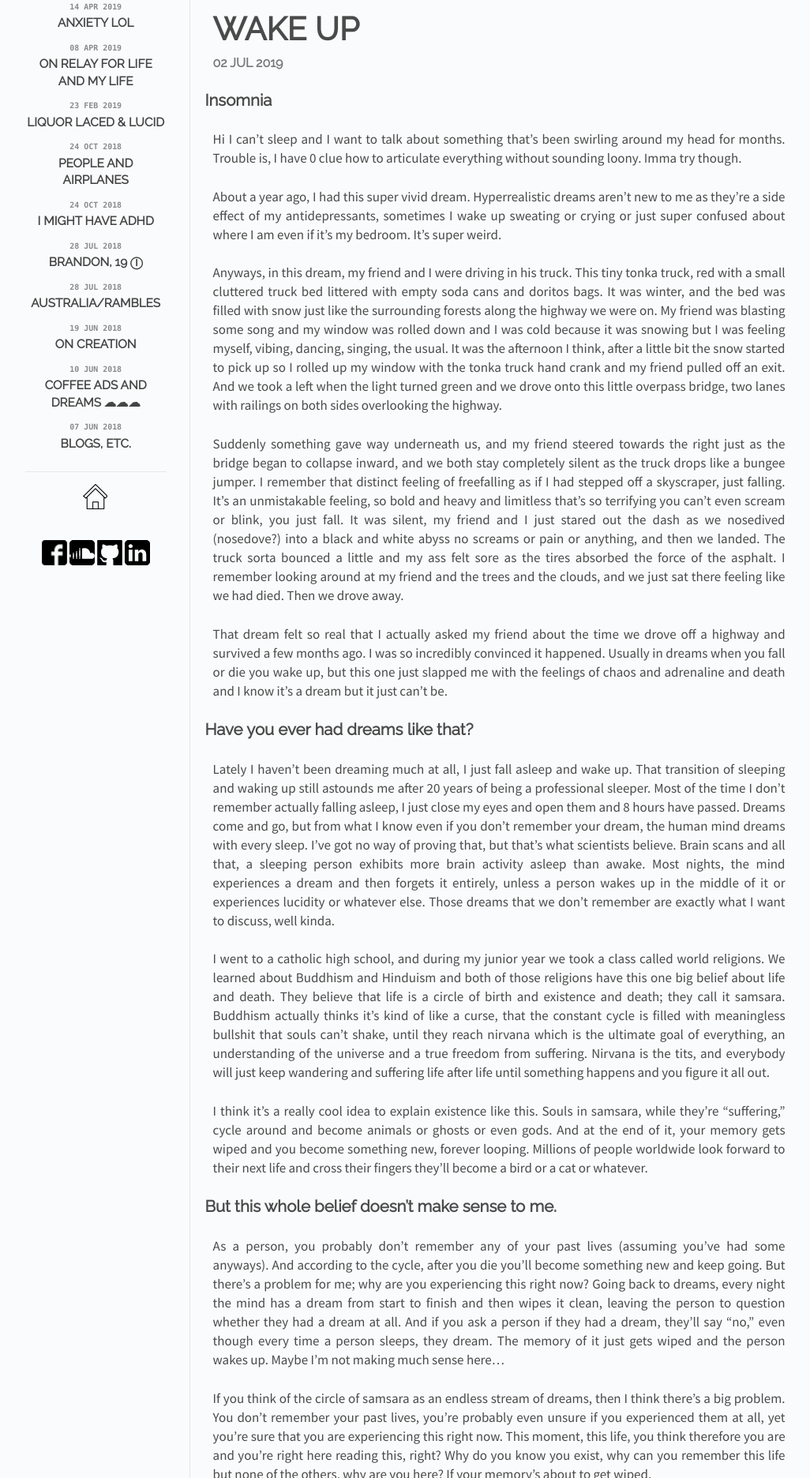
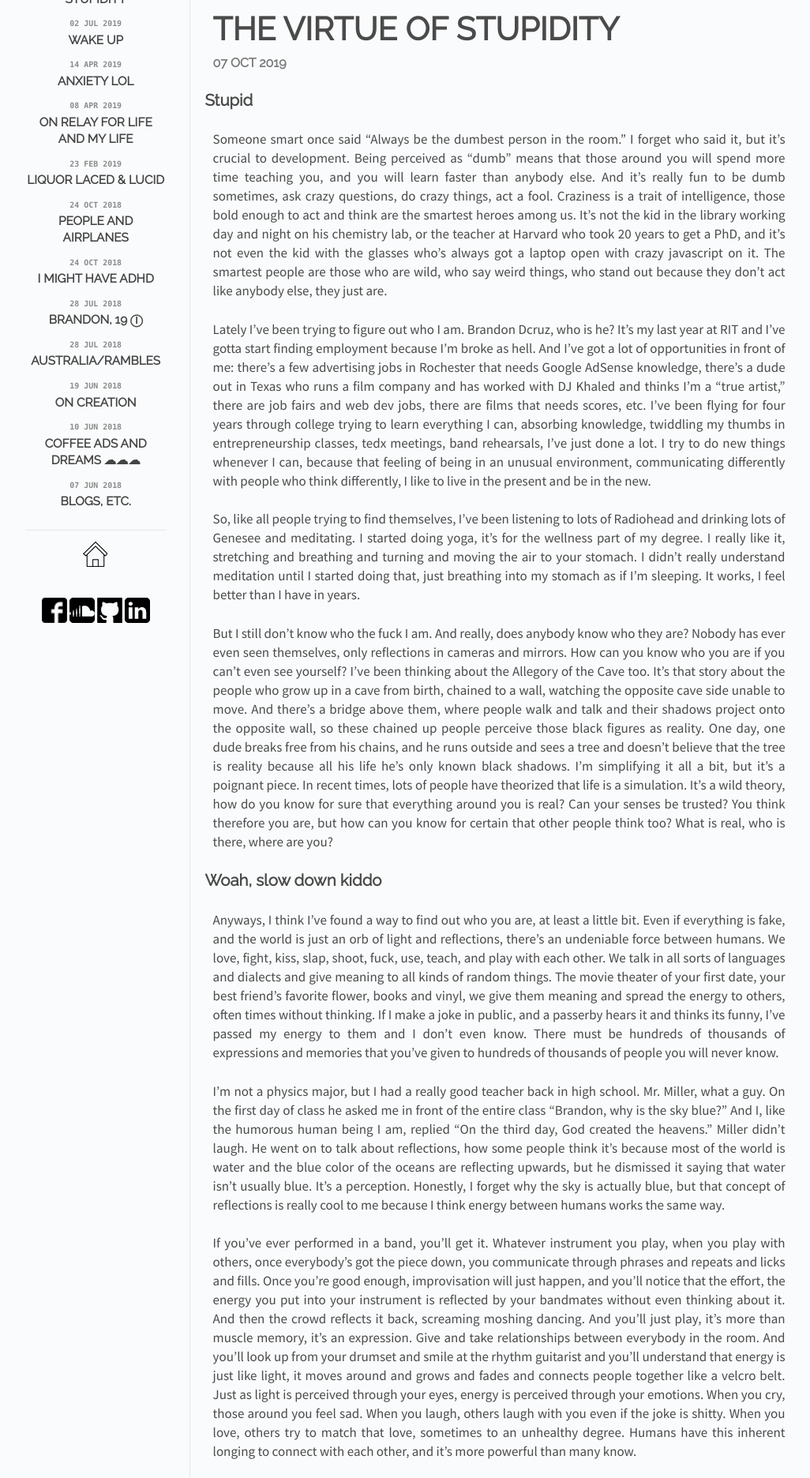
Before and after one commit to Dcruzships/AMBlog, a Jekyll site: the page built from index.html, in a window 1280 px wide, cut to the strip 328-2200 px from the top of the page. Shown: the whole strip at 79% size, without its empty margins (118-1144 px from the left). Built offline with Jekyll 4.4.1, drawn with Linux system fonts in a browser that asks for light colours; some of the changed text lies outside the part shown.

Commit message:
010
New post!

```diff
--- /dev/null
+++ b/_posts/2019-08-27-backkk.md
@@ -0,0 +1,39 @@
+---
+layout: post
+title: The Virtue of Stupidity
+cover: https://i.imgur.com/C12DYH9.png
+description: Who are you?
+date:   2019-10-07 13:36:00
+categories: posts
+---
+
+## Stupid
+
+Someone smart once said "Always be the dumbest person in the room." I forget who said it, but it's crucial to development. Being perceived as "dumb" means that those around you will spend more time teaching you, and you will learn faster than anybody else. And it's really fun to be dumb sometimes, ask crazy questions, do crazy things, act a fool. Craziness is a trait of intelligence, those bold enough to act and think are the smartest heroes among us. It's not the kid in the library working day and night on his chemistry lab, or the teacher at Harvard who took 20 years to get a PhD, and it's not even the kid with the glasses who's always got a laptop open with crazy javascript on it. The smartest people are those who are wild, who say weird things, who stand out because they don't act like anybody else, they just are.
+
+Lately I've been trying to figure out who I am. Brandon Dcruz, who is he? It's my last year at RIT and I've gotta start finding employment because I'm broke as hell. And I've got a lot of opportunities in front of me: there's a few advertising jobs in Rochester that needs Google AdSense knowledge, there's a dude out in Texas who runs a film company and has worked with DJ Khaled and thinks I'm a "true artist," there are job fairs and web dev jobs, there are films that needs scores, etc. I've been flying for four years through college trying to learn everything I can, absorbing knowledge, twiddling my thumbs in entrepreneurship classes, tedx meetings, band rehearsals, I've just done a lot. I try to do new things whenever I can, because that feeling of being in an unusual environment, communicating differently with people who think differently, I like to live in the present and be in the new.
+
+So, like all people trying to find themselves, I've been listening to lots of Radiohead and drinking lots of Genesee and meditating. I started doing yoga, it's for the wellness part of my degree. I really like it, stretching and breathing and turning and moving the air to your stomach. I didn't really understand meditation until I started doing that, just breathing into my stomach as if I'm sleeping. It works, I feel better than I have in years.
+
+But I still don't know who the fuck I am. And really, does anybody know who they are? Nobody has ever even seen themselves, only reflections in cameras and mirrors. How can you know who you are if you can't even see yourself? I've been thinking about the Allegory of the Cave too. It's that story about the people who grow up in a cave from birth, chained to a wall, watching the opposite cave side unable to move. And there's a bridge above them, where people walk and talk and their shadows project onto the opposite wall, so these chained up people perceive those black figures as reality. One day, one dude breaks free from his chains, and he runs outside and sees a tree and doesn't believe that the tree is reality because all his life he's only known black shadows. I'm simplifying it all a bit, but it's a poignant piece. In recent times, lots of people have theorized that life is a simulation. It's a wild theory, how do you know for sure that everything around you is real? Can your senses be trusted? You think therefore you are, but how can you know for certain that other people think too? What is real, who is there, where are you?
+
+## Woah, slow down kiddo
+
+Anyways, I think I've found a way to find out who you are, at least a little bit. Even if everything is fake, and the world is just an orb of light and reflections, there's an undeniable force between humans. We love, fight, kiss, slap, shoot, fuck, use, teach, and play with each other. We talk in all sorts of languages and dialects and give meaning to all kinds of random things. The movie theater of your first date, your best friend's favorite flower, books and vinyl, we give them meaning and spread the energy to others, often times without thinking. If I make a joke in public, and a passerby hears it and thinks its funny, I've passed my energy to them and I don't even know. There must be hundreds of thousands of expressions and memories that you've given to hundreds of thousands of people you will never know.
+
+I'm not a physics major, but I had a really good teacher back in high school. Mr. Miller, what a guy. On the first day of class he asked me in front of the entire class "Brandon, why is the sky blue?" And I, like the humorous human being I am, replied "On the third day, God created the heavens." Miller didn't laugh. He went on to talk about reflections, how some people think it's because most of the world is water and the blue color of the oceans are reflecting upwards, but he dismissed it saying that water isn't usually blue. It's a perception. Honestly, I forget why the sky is actually blue, but that concept of reflections is really cool to me because I think energy between humans works the same way.
+
+If you've ever performed in a band, you'll get it. Whatever instrument you play, when you play with others, once everybody's got the piece down, you communicate through phrases and repeats and licks and fills. Once you're good enough, improvisation will just happen, and you'll notice that the effort, the energy you put into your instrument is reflected by your bandmates without even thinking about it. And then the crowd reflects it back, screaming moshing dancing. And you'll just play, it's more than muscle memory, it's an expression. Give and take relationships between everybody in the room. And you'll look up from your drumset and smile at the rhythm guitarist and you'll understand that energy is just like light, it moves around and grows and fades and connects people together like a velcro belt. Just as light is perceived through your eyes, energy is perceived through your emotions. When you cry, those around you feel sad. When you laugh, others laugh with you even if the joke is shitty. When you love, others try to match that love, sometimes to an unhealthy degree. Humans have this inherent longing to connect with each other, and it's more powerful than many know.
+
+So, if you're trying to find out who you are, just look at those around you. Look in their eyes, at their lips, their body language, their dialects, and look at how they look back at you. Just like looking in a mirror, you'll see yourself if you look close enough. And if you see someone stupid, someone that can't be described through words, then you're doing something right.
+
+<a href="https://smarturl.it/bargainbin" target="_blank">Bargain Bin is streaming here!</a>
+
+Here's a short poem I wrote a few days ago
+
+free will is a for loop
+for the early birds in the east
+and the night owls on the right
+
+and just as a lantern turns nothing into light
+the universe is a couple playing spore on prom night
```
Also changed, not shown: _posts/2019-04-14-recluse.md (+1 -1 lines), images/covers/10.png (added).
